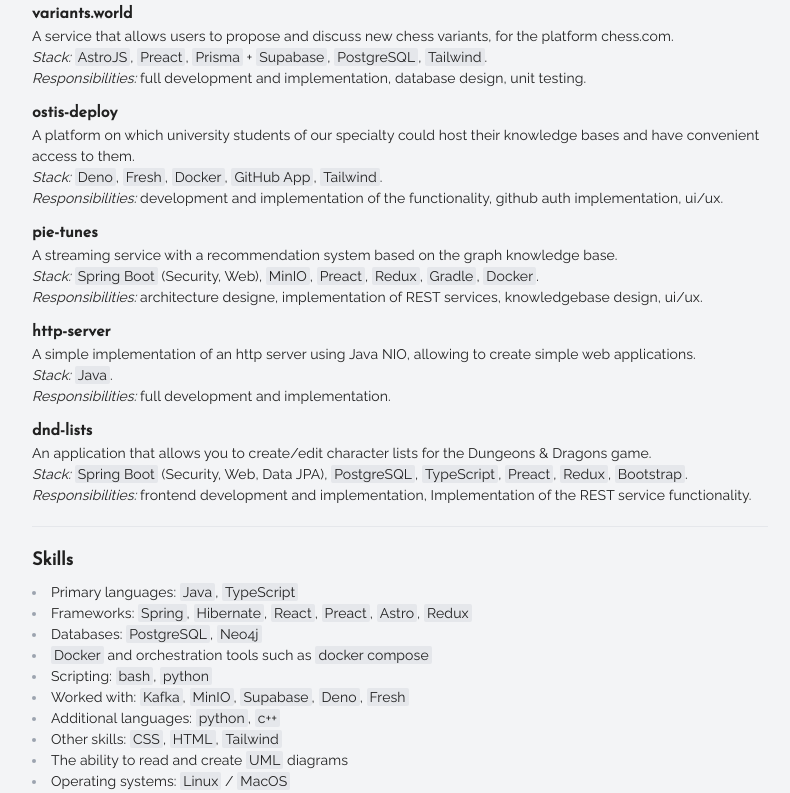
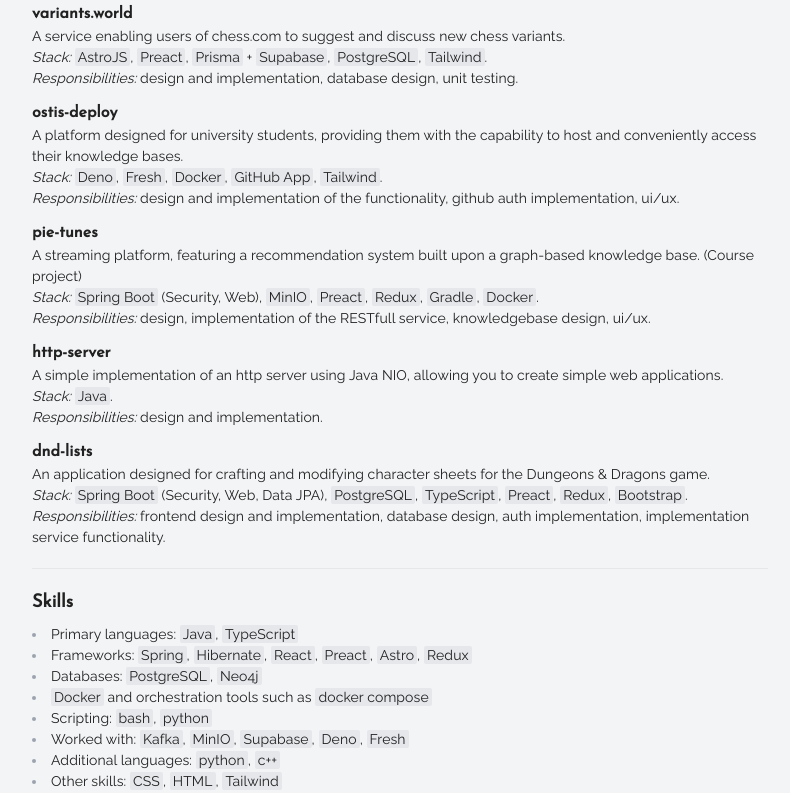
Before and after one commit to glebchanskiy/glebchanskiy.github.io, a Preact app: page / in a window 1280 px wide. Shown: the part 680-1473 px from the top of the page, without its empty margins (240-1030 px from the left). Built offline with nearby package versions, Linux system fonts and the light colour scheme.

Commit message:
refactor: projects text, skill 'uml'

```diff
--- a/src/data/experienceEn.json
+++ b/src/data/experienceEn.json
@@ -1,22 +1,22 @@
 [
   {
     "name": "variants.world",
-    "description": "A service that allows users to propose and discuss new chess variants, for the platform chess.com.<br><i>Stack:</i> `AstroJS`,  `Preact`,  `Prisma` + `Supabase`, `PostgreSQL`, `Tailwind`.<br><i>Responsibilities:</i> full development and implementation, database design, unit testing."
+    "description": "A service enabling users of chess.com to suggest and discuss new chess variants.<br><i>Stack:</i> `AstroJS`,  `Preact`,  `Prisma` + `Supabase`, `PostgreSQL`, `Tailwind`.<br><i>Responsibilities:</i> design and implementation, database design, unit testing."
   },
   {
     "name": "ostis-deploy",
-    "description": "A platform on which university students of our specialty could host their knowledge bases and have convenient access to them.<br><i>Stack:</i> `Deno`, `Fresh`, `Docker`, `GitHub App`, `Tailwind`.<br><i>Responsibilities:</i> development and implementation of the functionality, github auth implementation, ui/ux."
+    "description": "A platform designed for university students, providing them with the capability to host and conveniently access their knowledge bases.<br><i>Stack:</i> `Deno`, `Fresh`, `Docker`, `GitHub App`, `Tailwind`.<br><i>Responsibilities:</i> design and implementation of the functionality, github auth implementation, ui/ux."
   },
   {
     "name": "pie-tunes",
-    "description": "A streaming service with a recommendation system based on the graph knowledge base.<br><i>Stack:</i> `Spring Boot` (Security, Web), `MinIO`, `Preact`, `Redux`, `Gradle`, `Docker`.<br><i>Responsibilities:</i> architecture designe, implementation of REST services, knowledgebase design, ui/ux."
+    "description": "A streaming platform, featuring a recommendation system built upon a graph-based knowledge base. (Course project)<br><i>Stack:</i> `Spring Boot` (Security, Web), `MinIO`, `Preact`, `Redux`, `Gradle`, `Docker`.<br><i>Responsibilities:</i> design, implementation of the RESTfull service, knowledgebase design, ui/ux."
   },
   {
     "name": "http-server",
-    "description": "A simple implementation of an http server using Java NIO, allowing to create simple web applications.<br><i>Stack:</i> `Java`.<br><i>Responsibilities:</i> full development and implementation."
+    "description": "A simple implementation of an http server using Java NIO, allowing you to create simple web applications.<br><i>Stack:</i> `Java`.<br><i>Responsibilities:</i> design and implementation."
   },
   {
     "name": "dnd-lists",
-    "description": "An application that allows you to create/edit character lists for the Dungeons & Dragons game.<br><i>Stack:</i> `Spring Boot` (Security, Web, Data JPA), `PostgreSQL`, `TypeScript`, `Preact`, `Redux`, `Bootstrap`.<br><i>Responsibilities:</i> frontend development and implementation, Implementation of the REST service functionality."
+    "description": "An application designed for crafting and modifying character sheets for the Dungeons & Dragons game.<br><i>Stack:</i> `Spring Boot` (Security, Web, Data JPA), `PostgreSQL`, `TypeScript`, `Preact`, `Redux`, `Bootstrap`.<br><i>Responsibilities:</i> frontend design and implementation, database design, auth implementation, implementation service functionality."
   }
 ]
--- a/src/data/state.js
+++ b/src/data/state.js
@@ -24,7 +24,7 @@
   "Работал с: `Kafka`, `MinIO`, `Supabase`, `Deno`, `Fresh`",
   "Не основные языки: `python`, `c++`",
   "Прочее: `CSS`, `HTML`, `Tailwind`",
-  "Умение читать и создавать `UML` диаграммы",
+  "Разработка диаграмм при помощи `UML`",
   "Операционные системы: Linux / MacOS",
   "Опыт командной разработки",
   "Понимание устройства сетей",
@@ -40,7 +40,7 @@
   "Worked with: `Kafka`, `MinIO`, `Supabase`, `Deno`, `Fresh`",
   "Additional languages: `python`, `c++`",
   "Other skills: `CSS`, `HTML`, `Tailwind`",
-  "The ability to read and create `UML` diagrams",
+  "Application design with `UML`",
   "Operating systems: `Linux` / `MacOS`",
   "Experience in team development",
   "Understanding of network architecture",
```
